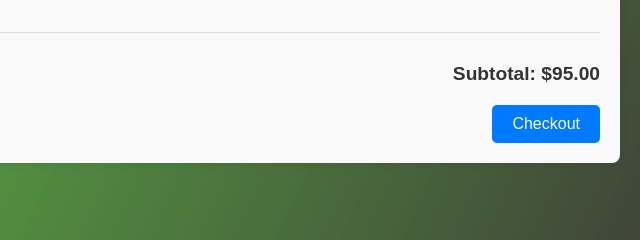
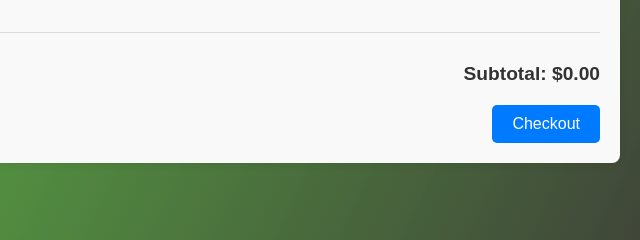
Before and after one commit to Bamiyor/De-Errand-Xpress, a plain HTML site: page web_static/cart.html in a window 1280 px wide. Shown: the part 1121-1361 px from the top of the page, 640-1280 px from the left. Drawn offline with Linux system fonts and the light colour scheme.

Commit message:
God wen:(

```diff
--- a/web_static/cart.html
+++ b/web_static/cart.html
@@ -173,19 +173,19 @@
 
     <script>
         const cartItems = [
-            { name: 'Vegetables', description: 'Fresh and organic vegetables', price: 5.00, quantity: 1, image: '/web_static/images/cart-vegitable.jpg' },
-            { name: 'Tomatoes', description: 'Red tomatoes', price: 3.00, quantity: 2, image: '/web_static/images/cart-Tomato.jpg' },
-            { name: 'Onions', description: 'Fresh onions', price: 2.00, quantity: 3, image: '/web_static/images/cart-onios.jpg' },
-            { name: 'Groundnut Oil', description: 'Groundnut oil', price: 8.00, quantity: 1, image: '/web_static/images/cart-oils.jpg' },
-            { name: 'Rice', description: 'Long grain rice', price: 20.00, quantity: 1, image: '/web_static/images/cart-rice.jpg' },
-            { name: 'Beans', description: 'Beans', price: 8.00, quantity: 2, image: '/web_static/images/cart-Beans.jpg' },
-            { name: 'Gari', description: 'Gari', price: 7.00, quantity: 1, image: '/web_static/images/cart-gari.jpg' },
-            { name: 'Apple', description: 'Apple', price: 2.00, quantity: 1, image: '/web_static/images/cart-apple.jpg' },
-            { name: 'Yam', description: 'Yam', price: 5.00, quantity: 1, image: '/web_static/images/cart-Yam-Export.jpg' },
-            { name: 'Kabege', description: 'Kabege', price: 5.00, quantity: 1, image: '/web_static/images/cart-kabege.jpg' },
-            { name: 'Chicken', description: 'Chicken', price: 5.00, quantity: 1, image: '/web_static/images/cart-chiken.jpg' },
-            { name: 'Orange', description: 'Orange', price: 5.00, quantity: 1, image: '/web_static/images/cart-orange.jpg' },
-            { name: 'Irish Potato', description: 'Irish Potato', price: 5.00, quantity: 1, image: '/web_static/images/cart-irish-potato.jpg' }
+            { name: 'Vegetables', description: 'Fresh and organic vegetables', price: 5.00, quantity: 0, image: '/web_static/images/cart-vegitable.jpg' },
+            { name: 'Tomatoes', description: 'Red tomatoes', price: 3.00, quantity: 0, image: '/web_static/images/cart-Tomato.jpg' },
+            { name: 'Onions', description: 'Fresh onions', price: 2.00, quantity: 0, image: '/web_static/images/cart-onios.jpg' },
+            { name: 'Groundnut Oil', description: 'Groundnut oil', price: 8.00, quantity: 0, image: '/web_static/images/cart-oils.jpg' },
+            { name: 'Rice', description: 'Long grain rice', price: 20.00, quantity: 0, image: '/web_static/images/cart-rice.jpg' },
+            { name: 'Beans', description: 'Beans', price: 8.00, quantity: 0, image: '/web_static/images/cart-Beans.jpg' },
+            { name: 'Gari', description: 'Gari', price: 7.00, quantity: 0, image: '/web_static/images/cart-gari.jpg' },
+            { name: 'Apple', description: 'Apple', price: 2.00, quantity: 0, image: '/web_static/images/cart-apple.jpg' },
+            { name: 'Yam', description: 'Yam', price: 5.00, quantity: 0, image: '/web_static/images/cart-Yam-Export.jpg' },
+            { name: 'Kabege', description: 'Kabege', price: 5.00, quantity: 0, image: '/web_static/images/cart-kabege.jpg' },
+            { name: 'Chicken', description: 'Chicken', price: 5.00, quantity: 0, image: '/web_static/images/cart-chiken.jpg' },
+            { name: 'Orange', description: 'Orange', price: 2.00, quantity: 0, image: '/web_static/images/cart-orange.jpg' },
+            { name: 'Irish Potato', description: 'Irish Potato', price: 5.00, quantity: 0, image: '/web_static/images/cart-irish-potato.jpg' }
         ];
 
         const cartContainer = document.querySelector('.cart-items');
```
Also changed, not shown: web_static/index.html (+1 -1 lines).
